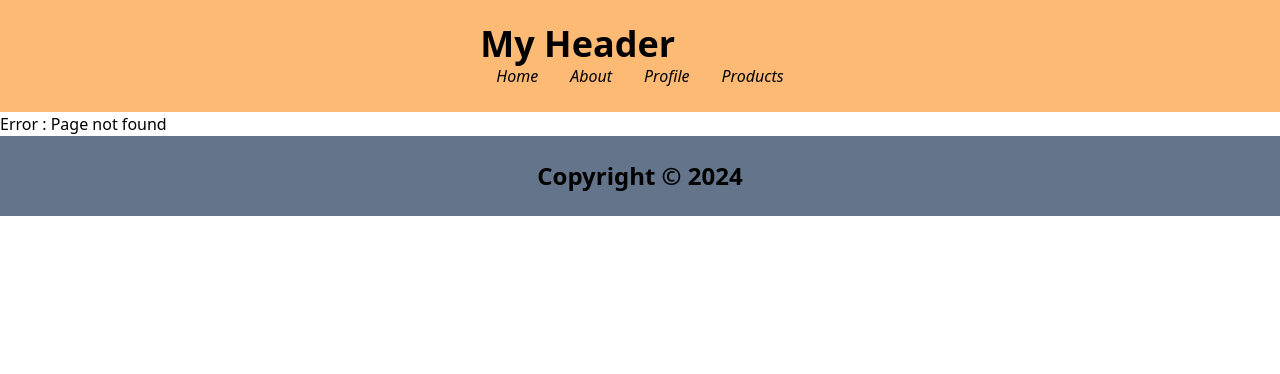
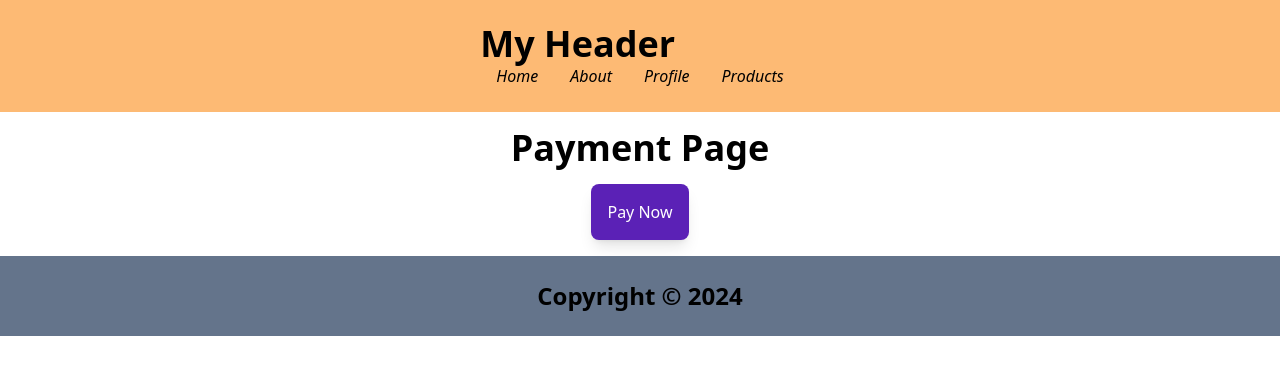
Before and after one commit to Shantanu-Saini/next-js, a Next.js app: page /payment in a window 1280 px wide. Before the commit this address had no page. Shown: the top 374 px of the page. Built offline with nearby package versions, Linux system fonts and the light colour scheme.

Commit message:
programmatic navigation

```diff
--- /dev/null
+++ b/src/app/payment/page.jsx
@@ -0,0 +1,26 @@
+"use client";
+import { useRouter } from "next/navigation";
+
+export default function Payment() {
+    const router = useRouter();
+    const handleClick = () => {
+        console.log('clicked');
+        router.push('/');
+        // router.push('/products')
+        // router.replace('/products')
+        // router.back();   // move back to the last page
+    }
+    return (
+        <>
+            <div className="flex flex-col justify-center items-center mx-4 py-4 space-y-4">
+                <h1 className="text-4xl font-semibold">Payment Page</h1>
+                <button
+                    className="bg-violet-800 text-white p-4 rounded-lg shadow-lg hover:bg-violet-700"
+                    onClick={handleClick}
+                >
+                    Pay Now
+                </button>
+            </div>
+        </>
+    )
+}
```
